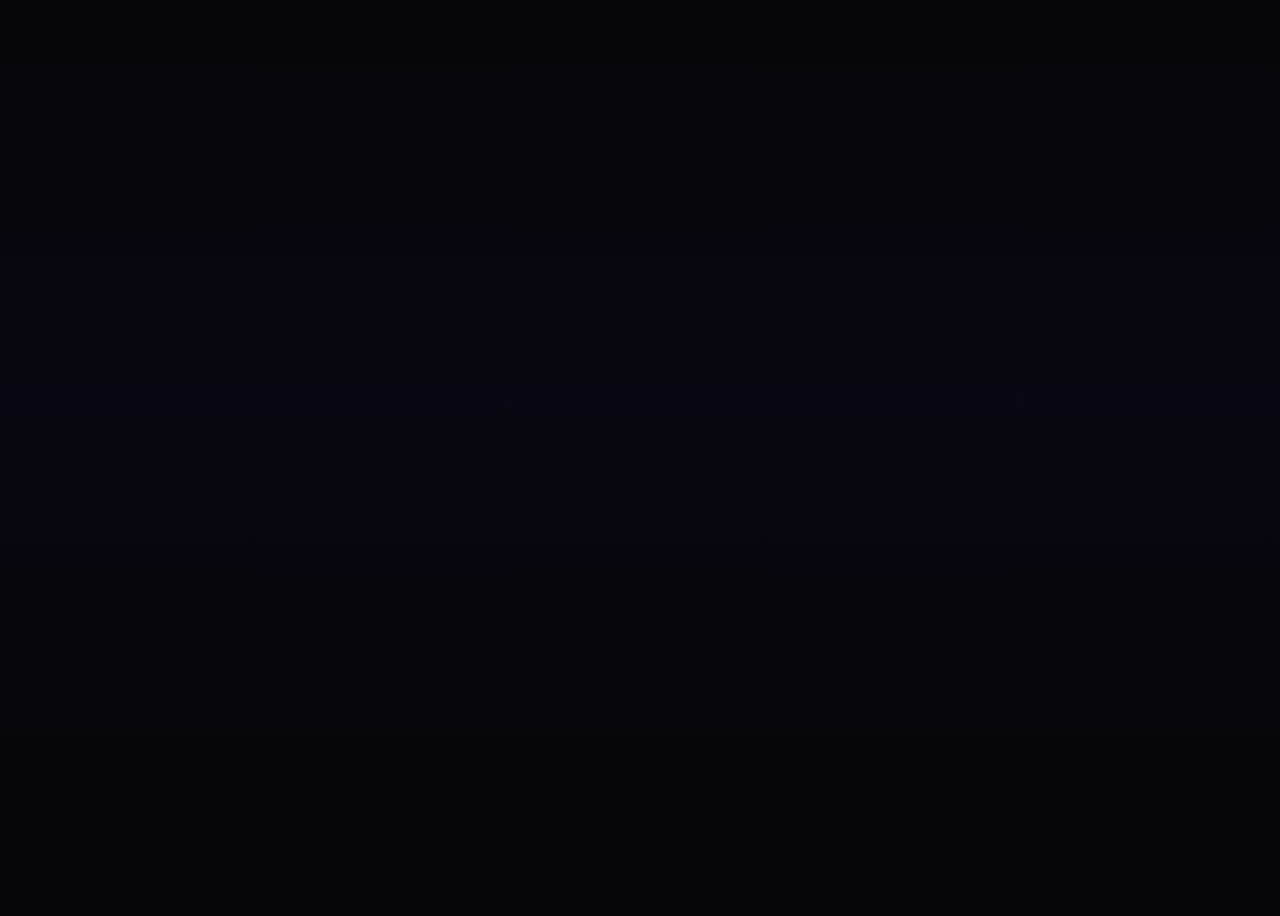
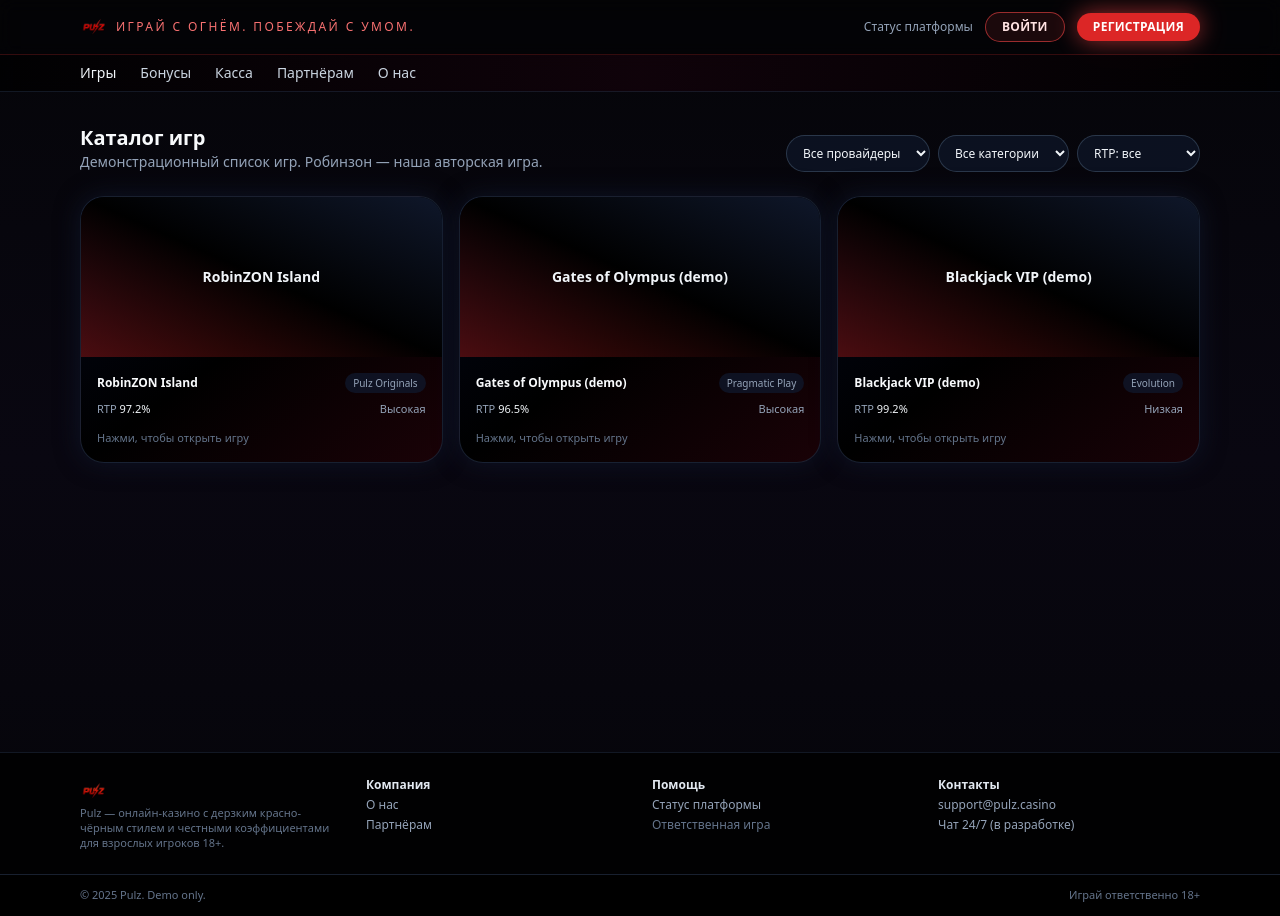
Before and after one commit to Demideni/pulz-casino-front, a Next.js app: page /games in a window 1280 px wide. Before the commit this address had no page. Before the commit the page ends 800 px from the top, so only its background shows below. Built offline with nearby package versions, Linux system fonts and the light colour scheme.

Commit message:
Fix games page and embed RobinzON iframe

```diff
--- a/app/games/[id]/page.tsx
+++ b/app/games/[id]/page.tsx
@@ -1,41 +1,91 @@
-interface GameParams {
-  params: {
-    id: string;
-  };
-}
+// app/games/[id]/page.tsx
+import { notFound } from "next/navigation";
+import Link from "next/link";
 
-export default function GamePage({ params }: GameParams) {
-  const games = {
-    robinson: {
-      id: "robinson",
-      name: "RobinzON Island",
-      provider: "Pulz Originals",
-      description: "Эксклюзивная игра Pulz Casino.",
-    },
-  };
+type GameDetails = {
+  id: string;
+  name: string;
+  provider: string;
+  description: string;
+  iframeSrc?: string;
+};
 
-  const game = games[params.id];
+const GAMES: GameDetails[] = [
+  {
+    id: "robinzon",
+    name: "RobinZON Island",
+    provider: "Pulz Originals",
+    description:
+      "Авторская краш-игра: Робинзон летит над океаном, собирает бонусы и должен приземлиться на остров.",
+    iframeSrc: "https://robinson-game-1.onrender.com",
+  },
+  {
+    id: "gates-of-olympus",
+    name: "Gates of Olympus (demo)",
+    provider: "Pragmatic Play",
+    description: "Демо-слот. Здесь пока только заглушка без встроенной игры.",
+  },
+  {
+    id: "blackjack-vip",
+    name: "Blackjack VIP (demo)",
+    provider: "Evolution",
+    description: "Демо-стол Blackjack. Пока без реального live-потока.",
+  },
+];
+
+export default function GamePage({
+  params,
+}: {
+  params: { id: string };
+}) {
+  const game = GAMES.find((g) => g.id === params.id);
 
   if (!game) {
-    return (
-      <div className="text-center text-slate-300 mt-20">
-        Игра не найдена 😢
-      </div>
-    );
+    notFound();
   }
 
   return (
     <div className="space-y-6">
-      <h1 className="text-2xl font-bold text-slate-50">
-        {game.name}
-      </h1>
+      <header className="flex flex-col gap-2 sm:flex-row sm:items-end sm:justify-between">
+        <div>
+          <p className="text-xs uppercase tracking-[0.2em] text-red-400">
+            Игровой демо-режим
+          </p>
+          <h1 className="text-2xl font-semibold text-slate-50">
+            {game.name}
+          </h1>
+          <p className="text-sm text-slate-400">
+            Провайдер: {game.provider}
+          </p>
+        </div>
 
-      <p className="text-sm text-slate-300">{game.description}</p>
+        <Link
+          href="/games"
+          className="mt-2 rounded-full border border-slate-700/70 px-4 py-1.5 text-xs text-slate-300 hover:border-slate-500 hover:text-slate-100"
+        >
+          ← Назад к каталогу
+        </Link>
+      </header>
 
-      <iframe
-        src="/robinzON/index.html"
-        className="w-full h-[80vh] rounded-2xl border border-slate-800"
-      />
+      {game.iframeSrc ? (
+        <div className="space-y-3">
+          <p className="text-sm text-slate-400">
+            {game.description}
+          </p>
+          <div className="aspect-[9/16] w-full overflow-hidden rounded-3xl border border-slate-800 bg-black">
+            <iframe
+              src={game.iframeSrc}
+              className="h-full w-full"
+              allowFullScreen
+            />
+          </div>
+        </div>
+      ) : (
+        <div className="rounded-3xl border border-slate-800 bg-slate-950/70 p-6 text-sm text-slate-400">
+          Эта игра пока добавлена как заглушка. После интеграции провайдера
+          здесь будет реальное игровое окно.
+        </div>
+      )}
     </div>
   );
 }
--- a/app/games/page.tsx
+++ b/app/games/page.tsx
@@ -1,114 +1,166 @@
-// app/games/[id]/page.tsx
+// app/games/page.tsx
+"use client";
+
 import Link from "next/link";
-import { notFound } from "next/navigation";
+import { useMemo, useState } from "react";
 
-// временно, если у тебя уже есть общий список — подключи его оттуда
-const GAMES = [
+type Game = {
+  id: string;
+  name: string;
+  provider: string;
+  category: "slot" | "crash" | "live";
+  rtp: number;
+  volatility: "low" | "medium" | "high";
+};
+
+const GAMES: Game[] = [
   {
     id: "robinzon",
-    name: "RobinzON Island",
+    name: "RobinZON Island",
     provider: "Pulz Originals",
-    rtp: 97.8,
-    volatility: "Высокая",
-    description:
-      "Эксклюзивная краш-игра Pulz. Робинзон летит над океаном, собирает бонусы, избегает падения в воду и пытается приземлиться на остров.",
-    launchUrl: "https://ТВОЙ-РОБИНЗОН-URL",
-    type: "external" as const,
+    category: "crash",
+    rtp: 97.2,
+    volatility: "high",
   },
-  // ...сюда добавь остальные игры из каталога
+  {
+    id: "gates-of-olympus",
+    name: "Gates of Olympus (demo)",
+    provider: "Pragmatic Play",
+    category: "slot",
+    rtp: 96.5,
+    volatility: "high",
+  },
+  {
+    id: "blackjack-vip",
+    name: "Blackjack VIP (demo)",
+    provider: "Evolution",
+    category: "live",
+    rtp: 99.2,
+    volatility: "low",
+  },
 ];
 
-type Game = (typeof GAMES)[number];
+function formatVolatility(v: Game["volatility"]) {
+  if (v === "low") return "Низкая";
+  if (v === "medium") return "Средняя";
+  return "Высокая";
+}
 
-export default function GamePage({ params }: { params: { id: string } }) {
-  const game = GAMES.find((g) => g.id === params.id);
+export default function GamesPage() {
+  const [providerFilter, setProviderFilter] = useState<string>("all");
+  const [rtpFilter, setRtpFilter] = useState<string>("all");
+  const [categoryFilter, setCategoryFilter] = useState<string>("all");
 
-  if (!game) return notFound();
+  const providers = useMemo(
+    () => Array.from(new Set(GAMES.map((g) => g.provider))),
+    []
+  );
 
-  const isRobinzON = game.id === "robinzon";
+  const filtered = useMemo(
+    () =>
+      GAMES.filter((g) => {
+        if (providerFilter !== "all" && g.provider !== providerFilter) {
+          return false;
+        }
+        if (categoryFilter !== "all" && g.category !== categoryFilter) {
+          return false;
+        }
+        if (rtpFilter === "97" && g.rtp < 97) return false;
+        if (rtpFilter === "96" && (g.rtp < 96 || g.rtp >= 97)) return false;
+        if (rtpFilter === "below96" && g.rtp >= 96) return false;
+        return true;
+      }),
+    [providerFilter, rtpFilter, categoryFilter]
+  );
 
   return (
     <div className="space-y-6">
-      <div className="flex items-center justify-between gap-4">
+      <header className="flex flex-wrap items-end justify-between gap-3">
         <div>
-          <h1 className="text-2xl font-semibold text-slate-50">
-            {game.name}
-          </h1>
+          <h1 className="text-xl font-semibold text-slate-50">Каталог игр</h1>
           <p className="text-sm text-slate-400">
-            Провайдер:{" "}
-            <span className="text-slate-100">{game.provider}</span>
+            Демонстрационный список игр. Робинзон — наша авторская игра.
           </p>
-          {game.rtp && (
-            <p className="text-sm text-slate-400">
-              RTP:{" "}
-              <span className="text-slate-100">
-                {game.rtp.toFixed(1)}%
-              </span>
-            </p>
-          )}
         </div>
 
-        <Link
-          href="/games"
-          className="text-xs text-slate-400 hover:text-slate-100"
-        >
-          ← Назад к играм
-        </Link>
-      </div>
+        {/* Фильтры */}
+        <div className="flex flex-wrap gap-2 text-xs">
+          <select
+            className="rounded-full border border-slate-700/80 bg-slate-900/70 px-3 py-2 text-xs"
+            value={providerFilter}
+            onChange={(e) => setProviderFilter(e.target.value)}
+          >
+            <option value="all">Все провайдеры</option>
+            {providers.map((p) => (
+              <option key={p} value={p}>
+                {p}
+              </option>
+            ))}
+          </select>
 
-      {/* Особый блок для Робинзона */}
-      {isRobinzON ? (
-        <div className="space-y-4">
-          <div className="rounded-3xl border border-red-900/50 bg-gradient-to-br from-[#140108] via-black to-[#05060b] p-4 shadow-[0_0_35px_rgba(248,113,113,0.35)]">
-            <h2 className="mb-2 text-sm font-semibold text-red-300">
-              Эксклюзив Pulz Originals
-            </h2>
-            <p className="text-sm text-slate-300">
-              Робинзон летит над океаном, собирает множители и бонусы.
-              Если он падает в море — ставка сгорает. Если приземляется на
-              остров — игрок забирает выигрыш.
-            </p>
-          </div>
+          <select
+            className="rounded-full border border-slate-700/80 bg-slate-900/70 px-3 py-2 text-xs"
+            value={categoryFilter}
+            onChange={(e) => setCategoryFilter(e.target.value)}
+          >
+            <option value="all">Все категории</option>
+            <option value="slot">Слоты</option>
+            <option value="crash">Crash / Aviator</option>
+            <option value="live">Live</option>
+          </select>
 
-          <div className="aspect-video overflow-hidden rounded-3xl border border-slate-800 bg-black">
-            {/* https://robinson-game-1.onrender.com */}
-            <iframe
-              src={game.launchUrl}
-              className="h-full w-full border-0"
-              allowFullScreen
-            />
-          </div>
+          <select
+            className="rounded-full border border-slate-700/80 bg-slate-900/70 px-3 py-2 text-xs"
+            value={rtpFilter}
+            onChange={(e) => setRtpFilter(e.target.value)}
+          >
+            <option value="all">RTP: все</option>
+            <option value="97">97%+</option>
+            <option value="96">96–97%</option>
+            <option value="below96">Меньше 96%</option>
+          </select>
+        </div>
+      </header>
 
-          <div className="grid gap-3 text-xs text-slate-300 md:grid-cols-3">
-            <div className="rounded-2xl border border-slate-800/80 bg-slate-950/80 p-3">
-              <div className="text-slate-400">RTP</div>
-              <div className="text-lg font-semibold text-slate-50">
-                {game.rtp?.toFixed(1)}%
+      {/* Сетка игр */}
+      <div className="grid gap-4 sm:grid-cols-2 lg:grid-cols-3">
+        {filtered.map((g) => (
+          <Link
+            key={g.id}
+            href={`/games/${g.id}`}
+            className="group overflow-hidden rounded-3xl border border-slate-800/80 bg-gradient-to-br from-slate-950 via-black to-[#1a0207] shadow-[0_0_25px_rgba(15,23,42,0.8)] hover:border-red-500/80 hover:shadow-[0_0_45px_rgba(248,113,113,0.6)]"
+          >
+            <div className="relative h-40 overflow-hidden">
+              <div className="absolute inset-0 bg-gradient-to-tr from-red-700/40 via-black to-slate-900" />
+              <div className="absolute inset-0 flex items-center justify-center text-sm font-semibold text-slate-100">
+                {g.name}
+              </div>
+              <div className="absolute inset-0 bg-[radial-gradient(circle_at_top,_rgba(248,113,113,0.55),transparent_55%)] opacity-0 transition-opacity group-hover:opacity-100" />
+            </div>
+
+            <div className="space-y-2 p-4">
+              <div className="flex items-center justify-between text-xs">
+                <span className="font-semibold text-slate-50">{g.name}</span>
+                <span className="rounded-full bg-slate-900/80 px-2 py-0.5 text-[10px] text-slate-400">
+                  {g.provider}
+                </span>
+              </div>
+
+              <div className="flex items-center justify-between text-[11px] text-slate-400">
+                <span>
+                  RTP{" "}
+                  <span className="text-slate-100">{g.rtp.toFixed(1)}%</span>
+                </span>
+                <span>{formatVolatility(g.volatility)}</span>
+              </div>
+
+              <div className="pt-1 text-[11px] text-slate-500">
+                Нажми, чтобы открыть игру
               </div>
             </div>
-            <div className="rounded-2xl border border-slate-800/80 bg-slate-950/80 p-3">
-              <div className="text-slate-400">Волатильность</div>
-              <div className="text-sm font-semibold text-slate-50">
-                {game.volatility ?? "Высокая"}
-              </div>
-            </div>
-            <div className="rounded-2xl border border-slate-800/80 bg-slate-950/80 p-3">
-              <div className="text-slate-400">Тип игры</div>
-              <div className="text-sm font-semibold text-slate-50">
-                Эксклюзив Pulz Originals
-              </div>
-            </div>
-          </div>
-        </div>
-      ) : (
-        // Остальные игры — обычный шаблон
-        <div className="rounded-3xl border border-slate-800 bg-slate-950/70 p-6">
-          <p className="text-sm text-slate-300">
-            Здесь будет iframe/загрузка слота от провайдера для игры{" "}
-            <span className="font-semibold">{game.name}</span>.
-          </p>
-        </div>
-      )}
+          </Link>
+        ))}
+      </div>
     </div>
   );
 }
```
